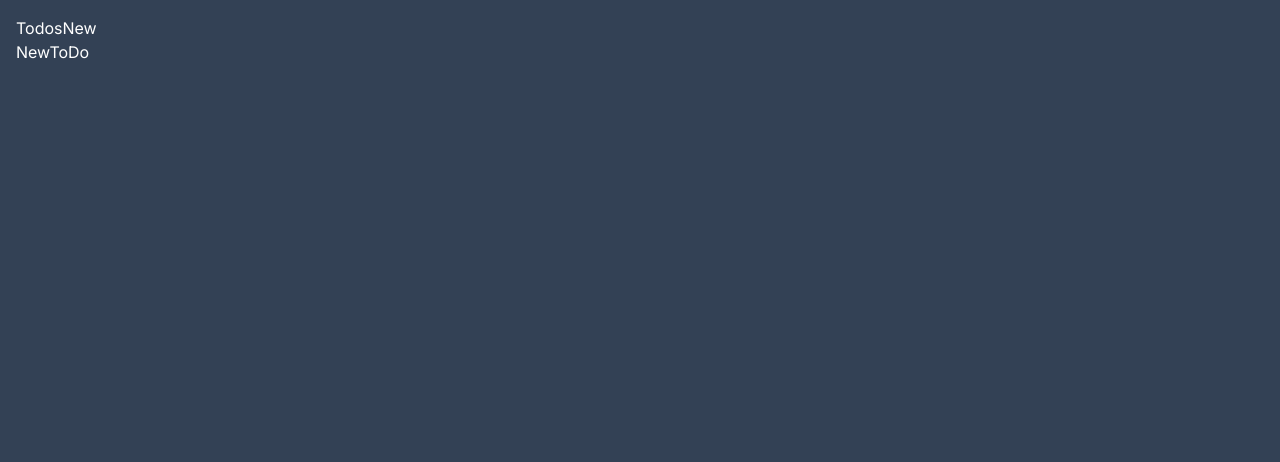
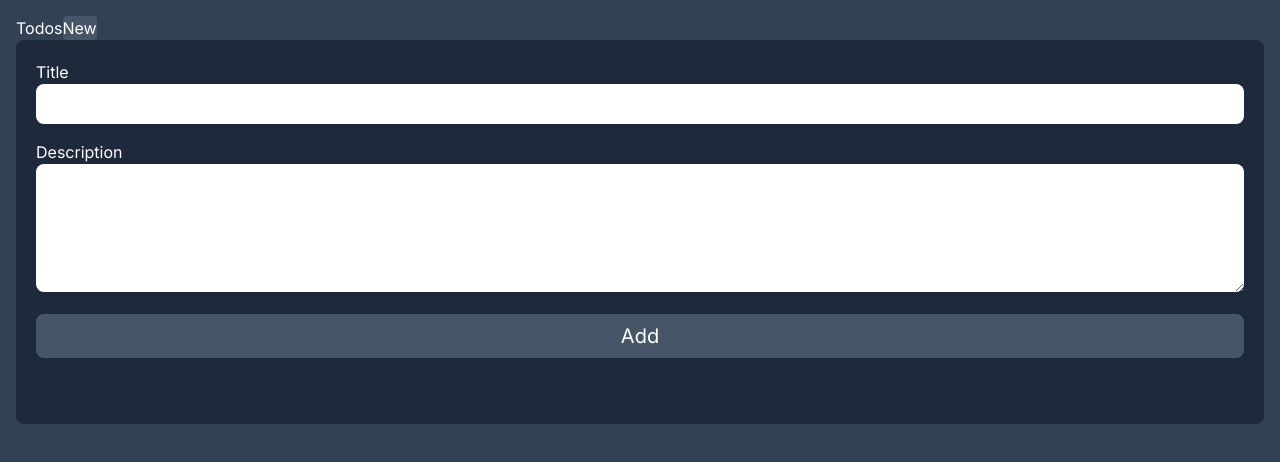
Before and after one commit to chakanevaibhav/my-next-to-do, a Next.js app: page /new in a window 1280 px wide. Shown: the top 462 px of the page. Built offline with nearby package versions, Linux system fonts and the light colour scheme.

Commit message:
added new todo component html

```diff
--- a/src/app/layout.tsx
+++ b/src/app/layout.tsx
@@ -20,7 +20,7 @@ export default function RootLayout({
       <body className={inter.className}>
         <main className="p-4 bg-slate-700 h-screen text-white">
           <Header />
-          {children}
+          <div className="h-96 bg-slate-800 rounded-lg p-5">{children}</div>
         </main>
       </body>
     </html>
--- a/src/app/new/page.tsx
+++ b/src/app/new/page.tsx
@@ -1,7 +1,40 @@
+"use client";
+import { useRouter } from "next/navigation";
 import React from "react";
 
 const NewToDo = () => {
-  return <div>NewToDo</div>;
+  const router = useRouter();
+
+  const onAdd = (e: any) => {
+    e.preventDefault();
+    router.push("/");
+  };
+  return (
+    <div className="flex flex-col gap-4">
+      <div>
+        <label htmlFor="title">Title</label>
+        <input
+          type="text"
+          name="title"
+          className="w-full h-10 rounded-lg p-3 text-black border-none focus-within: outline-slate-900"
+        />
+      </div>
+      <div>
+        <label htmlFor="description">Description</label>
+        <textarea
+          name="description"
+          className="w-full h-32 rounded-lg p-3 text-black border-none focus-within: outline-slate-900"
+        />
+      </div>
+      <button
+        type="submit"
+        className="bg-slate-600 p-2 text-xl rounded-lg w-full hover:bg-slate-500"
+        onClick={onAdd}
+      >
+        Add
+      </button>
+    </div>
+  );
 };
 
 export default NewToDo;
--- a/src/app/page.tsx
+++ b/src/app/page.tsx
@@ -4,7 +4,7 @@ import Header from "../../components/header/header";
 
 export default function Home() {
   return (
-    <ul className="h-96 bg-slate-800 rounded-lg p-5">
+    <ul>
       <li className="flex gap-4 items-center border-b p-2">
         <input type="radio" id="todo" className="h-5 w-5 rounded" />
         <label htmlFor="todo" className="text-xl line-through">
```
